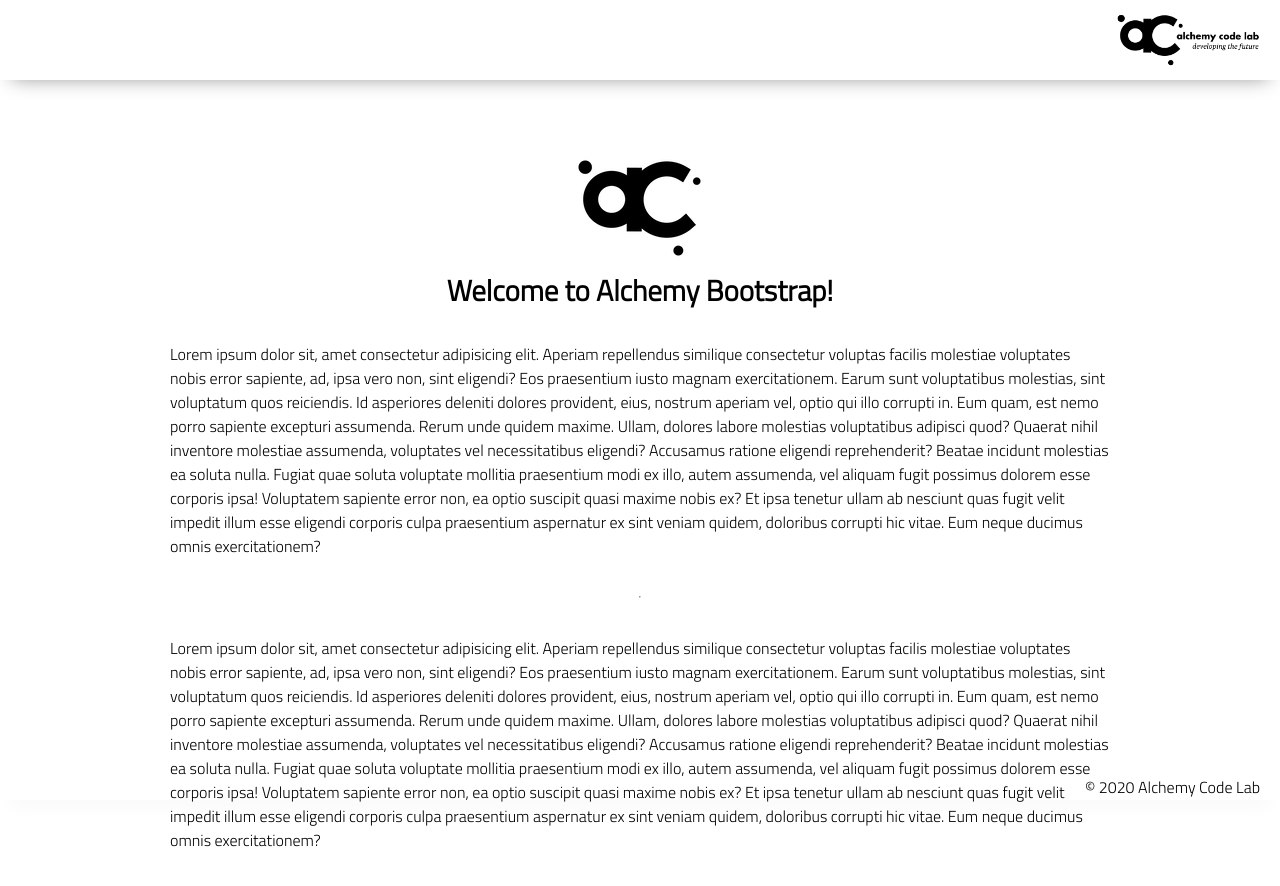
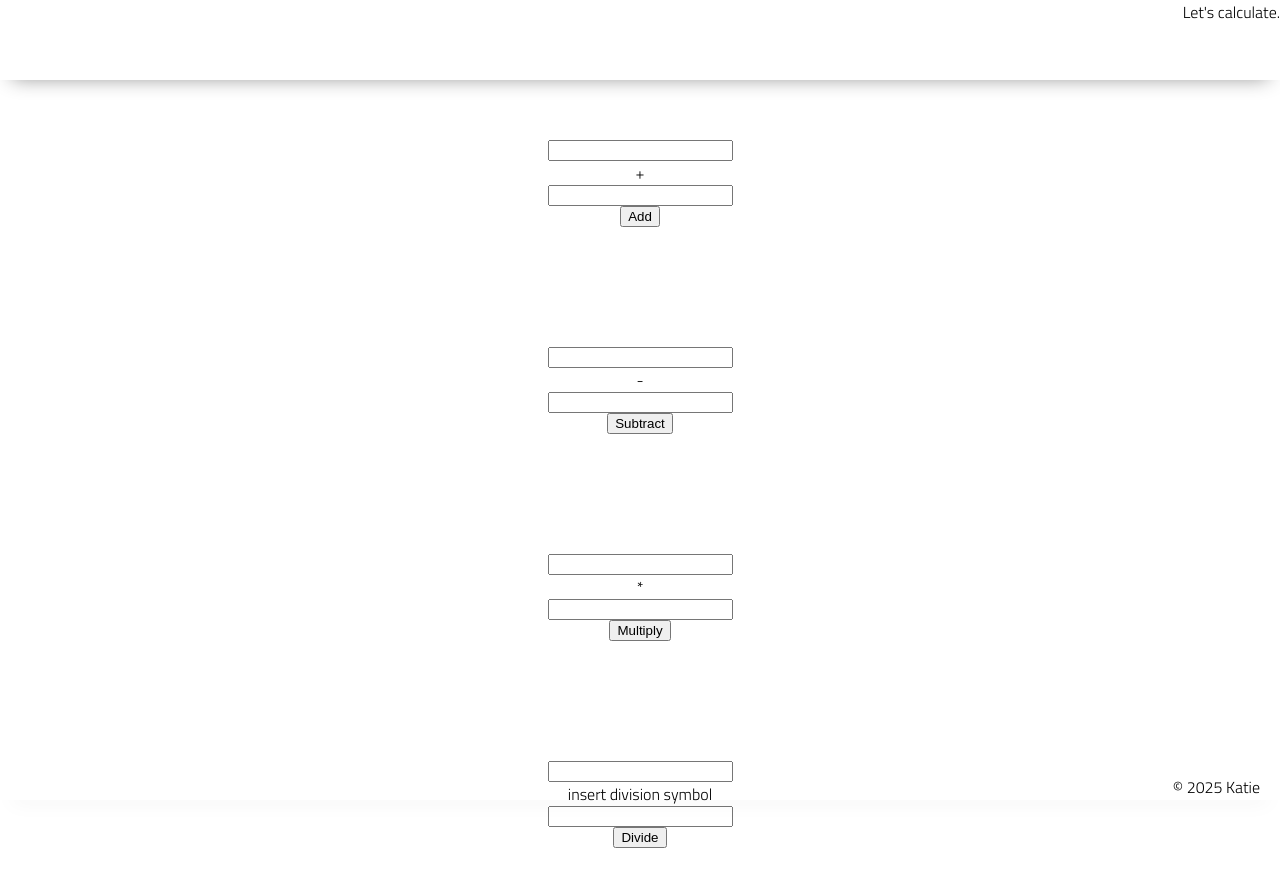
Before and after one commit to k-schrattenholzer/LAB-04a-calculator, a plain HTML site: page index.html in a window 1280 px wide. Drawn offline with Linux system fonts and the light colour scheme.

Commit message:
initial commit

```diff
--- /dev/null
+++ b/app.js
@@ -0,0 +1,52 @@
+import { add, subtract, multiply, divide } from './utils.js';
+//addition
+const addInputEl1 = document.getElementById('add-input-1');
+const addInputEl2 = document.getElementById('add-input-2');
+const addButtonEl = document.getElementById('add-button');
+const addResultEl = document.getElementById('add-result');
+//subtraction
+const subInputEl1 = document.getElementById('sub-input-1');
+const subInputEl2 = document.getElementById('sub-input-2');
+const subButtonEl = document.getElementById('sub-button');
+const subResultEl = document.getElementById('sub-result');
+//multiplication
+const multInputEl1 = document.getElementById('mult-input-1');
+const multInputEl2 = document.getElementById('mult-input-2');
+const multButtonEl = document.getElementById('mult-button');
+const multResultEl = document.getElementById('mult-result');
+//division
+const divInputEl1 = document.getElementById('div-input-1');
+const divInputEl2 = document.getElementById('div-input-2');
+const divButtonEl = document.getElementById('div-button');
+const divResultEl = document.getElementById('div-result');
+
+
+console.log(addInputEl1, addInputEl2, addResultEl, addButtonEl);
+
+addButtonEl.addEventListener('click', () => {
+    const x = Number(addInputEl1.value);
+    const y = Number(addInputEl2.value);
+    const result = add(x, y);
+    addResultEl.textContent = result;
+});
+
+subButtonEl.addEventListener('click', () => {
+    const x = Number(subInputEl1.value);
+    const y = Number(subInputEl2.value);
+    const result = subtract(x, y);
+    subResultEl.textContent = result;
+});
+
+multButtonEl.addEventListener('click', () => {
+    const x = Number(multInputEl1.value);
+    const y = Number(multInputEl2.value);
+    const result = multiply(x, y);
+    multResultEl.textContent = result;
+});
+
+divButtonEl.addEventListener('click', () => {
+    const x = Number(divInputEl1.value);
+    const y = Number(divInputEl2.value);
+    const result = divide(x, y);
+    divResultEl.textContent = result;
+});
--- a/index.html
+++ b/index.html
@@ -14,57 +14,43 @@
 
 <body>
     <header>
-        <div class="gutter-right logo">
-            <img src="assets/big-logo.png" />
+        <div class="header">
+            Let's calculate.
         </div>
     </header>
+
     <main>
-        <section class="main-section">
-            <img class="main-logo" src="./assets/alchemy-logo.png" />
-            <h2>
-                Welcome to Alchemy Bootstrap!
-            </h2>
-
-            <p>
-                Lorem ipsum dolor sit, amet consectetur adipisicing elit. Aperiam repellendus similique consectetur
-                voluptas facilis molestiae voluptates nobis error sapiente, ad, ipsa vero non, sint eligendi? Eos
-                praesentium iusto magnam exercitationem.
-                Earum sunt voluptatibus molestias, sint voluptatum quos reiciendis. Id asperiores deleniti dolores
-                provident, eius, nostrum aperiam vel, optio qui illo corrupti in. Eum quam, est nemo porro sapiente
-                excepturi assumenda.
-                Rerum unde quidem maxime. Ullam, dolores labore molestias voluptatibus adipisci quod? Quaerat nihil
-                inventore molestiae assumenda, voluptates vel necessitatibus eligendi? Accusamus ratione eligendi
-                reprehenderit? Beatae incidunt molestias ea soluta nulla.
-                Fugiat quae soluta voluptate mollitia praesentium modi ex illo, autem assumenda, vel aliquam fugit
-                possimus dolorem esse corporis ipsa! Voluptatem sapiente error non, ea optio suscipit quasi maxime nobis
-                ex?
-                Et ipsa tenetur ullam ab nesciunt quas fugit velit impedit illum esse eligendi corporis culpa
-                praesentium aspernatur ex sint veniam quidem, doloribus corrupti hic vitae. Eum neque ducimus omnis
-                exercitationem?
-            </p>
-            <hr />
-            <p>
-                Lorem ipsum dolor sit, amet consectetur adipisicing elit. Aperiam repellendus similique consectetur
-                voluptas facilis molestiae voluptates nobis error sapiente, ad, ipsa vero non, sint eligendi? Eos
-                praesentium iusto magnam exercitationem.
-                Earum sunt voluptatibus molestias, sint voluptatum quos reiciendis. Id asperiores deleniti dolores
-                provident, eius, nostrum aperiam vel, optio qui illo corrupti in. Eum quam, est nemo porro sapiente
-                excepturi assumenda.
-                Rerum unde quidem maxime. Ullam, dolores labore molestias voluptatibus adipisci quod? Quaerat nihil
-                inventore molestiae assumenda, voluptates vel necessitatibus eligendi? Accusamus ratione eligendi
-                reprehenderit? Beatae incidunt molestias ea soluta nulla.
-                Fugiat quae soluta voluptate mollitia praesentium modi ex illo, autem assumenda, vel aliquam fugit
-                possimus dolorem esse corporis ipsa! Voluptatem sapiente error non, ea optio suscipit quasi maxime nobis
-                ex?
-                Et ipsa tenetur ullam ab nesciunt quas fugit velit impedit illum esse eligendi corporis culpa
-                praesentium aspernatur ex sint veniam quidem, doloribus corrupti hic vitae. Eum neque ducimus omnis
-                exercitationem?
-            </p>
-
+        <section class = 'calc' id="addition">
+            <input id="add-input-1" />
+            +
+            <input id="add-input-2"/>
+            <button id="add-button">Add</button>
+            <div id="add-result"></div>
+        </section>
+        <section class = 'calc' id = 'subtraction'>
+            <input id="sub-input-1" />
+            -
+            <input id="sub-input-2"/>
+            <button id="sub-button">Subtract</button>
+            <div id="sub-result"></div>
+        </section>
+        <section class = 'calc' id = 'multiplication'>
+            <input id="mult-input-1" />
+                *
+            <input id="mult-input-2"/>
+            <button id="mult-button">Multiply</button>
+            <div id="mult-result"></div>
+        </section>
+        <section class = 'calc' id = 'division'>
+            <input id="div-input-1" />
+                insert division symbol
+            <input id="div-input-2"/>
+            <button id="div-button">Divide</button>
+            <div id="div-result"></div>
         </section>
     </main>
     <footer>
-        <div class="copy gutter-right">&copy; 2020 Alchemy Code Lab</div>
+        <div class="copy gutter-right">&copy; 2025 Katie </div>
     </footer>
 
     <script type="module" src="./app.js"></script>
--- a/styles/style.css
+++ b/styles/style.css
@@ -30,7 +30,7 @@ main {
     margin-bottom: calc(var(--footer-height));
 }
 
-section {
+.calc {
     background-color: var(--color5);
     width: 1000px;
     max-width: 80%;
```
